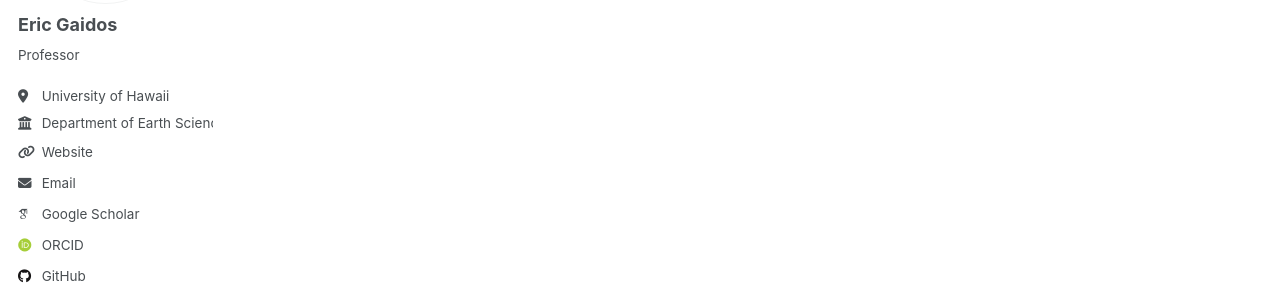
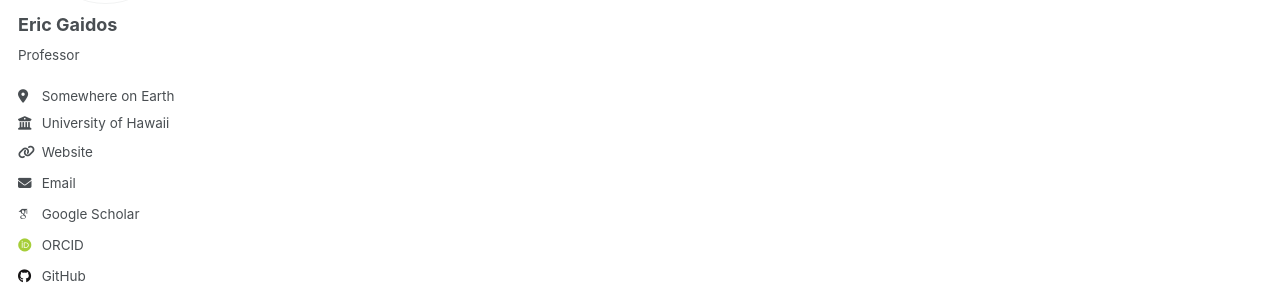
Before and after one commit to egaidos/egaidos.github.io, a Jekyll site: the page built from _pages/about.md, in a window 1280 px wide. Shown: the part 310-595 px from the top of the page. Built offline with Jekyll 4.4.1, drawn with Linux system fonts in a browser that asks for light colours; some web fonts are replaced.

Commit message:
Update _config.yml

```diff
--- a/_config.yml
+++ b/_config.yml
@@ -25,9 +25,9 @@ author:
   avatar           : "profile_pic.jpg"
   name             : "Eric Gaidos"
   bio              : "Professor"
-  location         : "University of Hawaii"
-  employer         : "Department of Earth Sciences"
-  uri              : "https://www.soest.hawaii.edu/earthsciences/"
+  location         : "Somewhere on Earth"
+  employer         : "University of Hawaii"
+  uri              : "https://www.soest.hawaii.edu/earthsciences/people/faculty/gaidos.html"
   email            : "gaidos@hawaii.edu"
 
   # Academic websites
```
